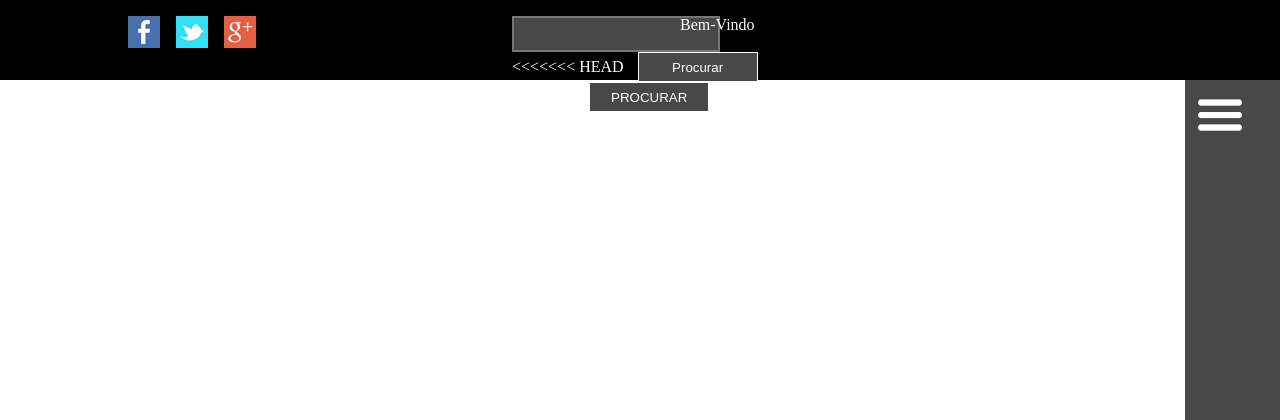
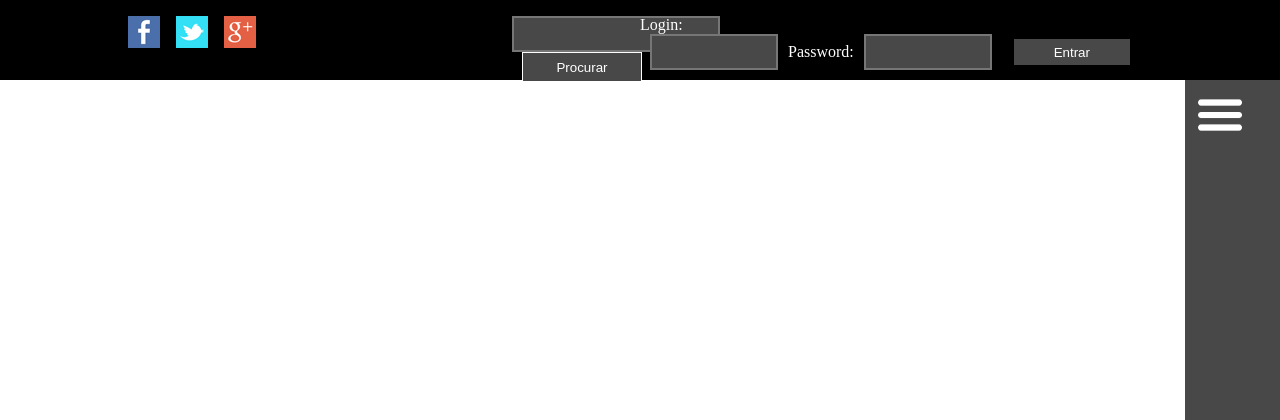
Before and after one commit to Rodisi/TM3, a PHP site: page / in a window 1280 px wide. Shown: the top 420 px of the page. Run offline with PHP 8.4, Linux system fonts and the light colour scheme; the visitor is signed in with stand-in values (Sample User, id 1); some libraries are stand-ins or nearby versions; some web fonts are replaced.

Commit message:
wat
creeedddddoo

```diff
--- a/index.php
+++ b/index.php
@@ -164,12 +164,12 @@
 		<div class="global_search">
 			<form method="post" id="geocoding_form">
 				<input type="textbox" id="text_search"/>
-<<<<<<< HEAD
+
 				<input type="submit" id="search" value="Procurar"/>
-=======
-				<input type="submit" id="search" value="PROCURAR"/>
+
+
 				</form>
->>>>>>> origin/master
+
 		</div>
 
 		<div class="session_fields">
--- a/session_nav.php
+++ b/session_nav.php
@@ -7,22 +7,19 @@
 
 /*** begin the session ***/
 /***$row['Nome'].'<br><a href="">Criar Rota</a><input type="submit" value="LOGOUT" action="logout.php"**/
-session_start();
+/**session_start();**/
 
-if(!isset($_SESSION['user_id']))
-{
-    echo 'Login:<form action="login.php" method="post"><input type="textbox" id="username" name="username"/>Password:<input type="password" id="password" name="login"/><input type="submit" value="Entrar" action="login.php"/></form>';
+if(!isset($_SESSION['user_id'])){
+    echo 'Login:<form action="login.php" method="post"><input type="textbox" id="username" name="username"/>Password:<input type="password" id="password" name="login"/><input type="submit" value="Entrar"/></form>';
 }else {
 
 	$user_id=$_SESSION['user_id'];
-	$sql="select * from user where UserID='$user_id'";
+	$sql="select Nome from user where UserID='$user_id'";
 	$result = mysqli_query($link, $sql);
 
 	while($row = mysqli_fetch_array($result)){
 
-	echo 'Bem-Vindo ';
-
-
+	echo 'Bem-Vindo';
 
 	}
 
--- a/styles.css
+++ b/styles.css
@@ -112,12 +112,17 @@
 	color:#FFFFFF;
 	right:0%;
 	top:2%;
-	width:600px;
+	width:640px;
 	position:absolute;
 	height:50px;
 	text-align:left;
 	padding:0;
 
+	}
+
+	form {
+	padding:0;
+	margin:0;
 	}
 
 	.session_fields input{
```
